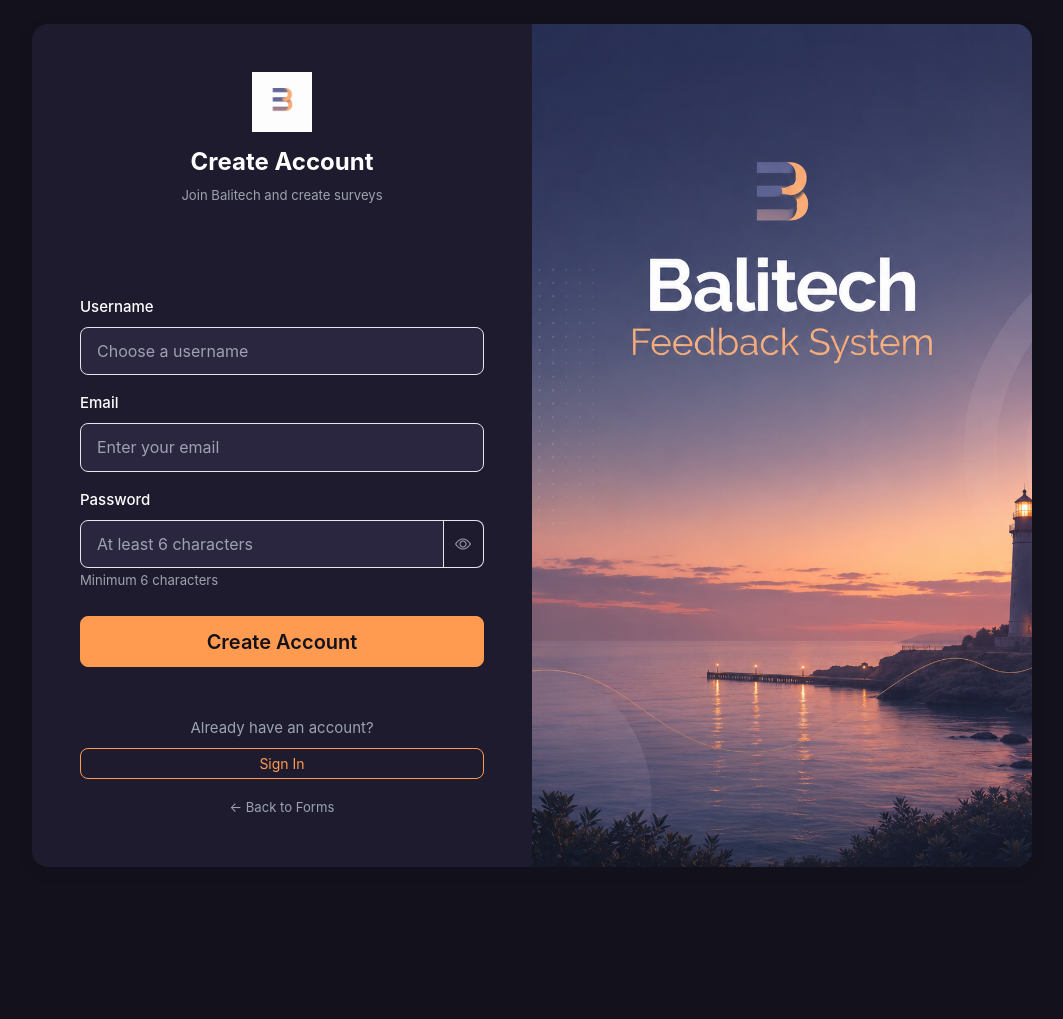
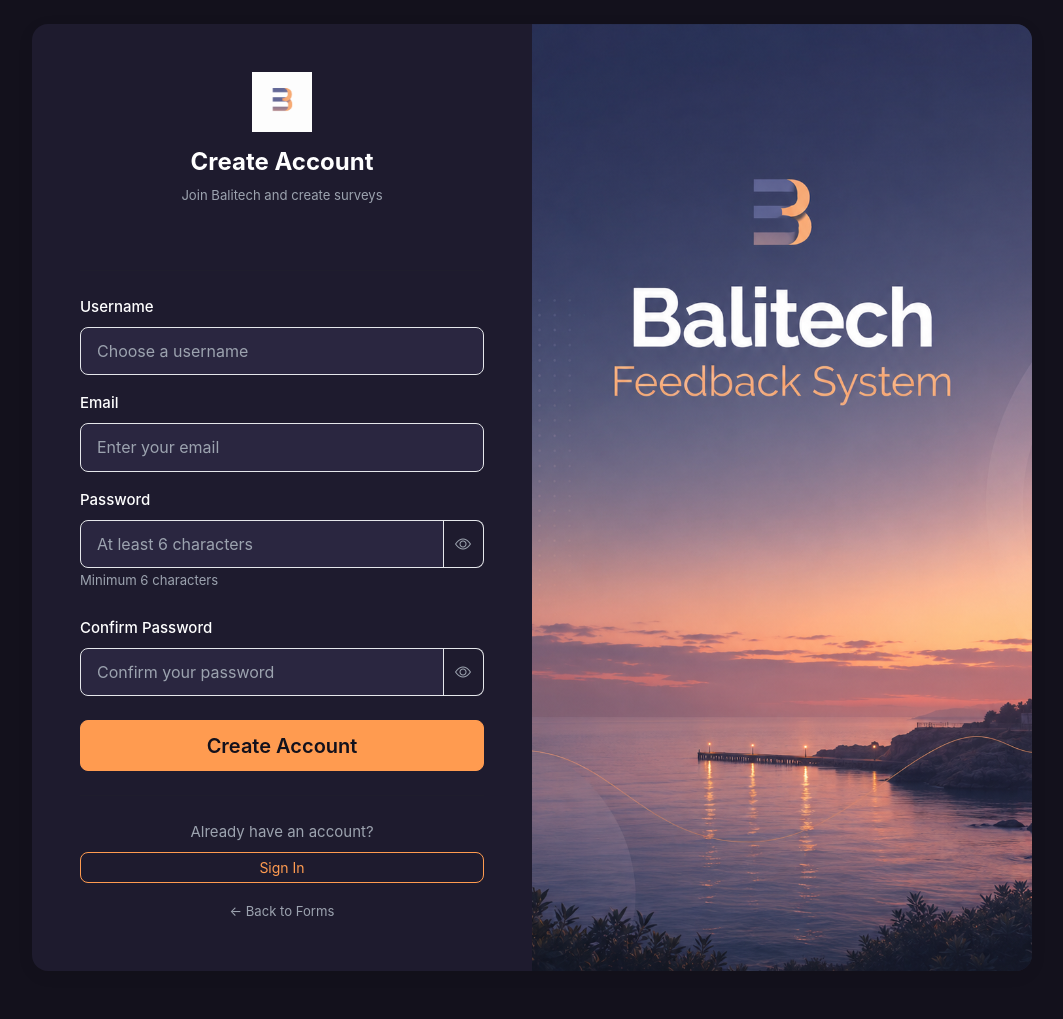
Before and after one commit to Nizuky/Balitech-feedback-system, a Flask app: page /auth/register in a window 1280 px wide. Shown: the part 92-1111 px from the top of the page, without its empty margins (108-1171 px from the left). Before the commit the page ends 959 px from the top, so only its background shows below. Run offline with Flask 3, Linux system fonts and the light colour scheme.

Commit message:
feat: add user registration template with password toggles and validation logic

```diff
--- a/templates/register.html
+++ b/templates/register.html
@@ -38,6 +38,16 @@
                             </button>
                         </div>
                         <small class="text-muted">Minimum 6 characters</small>
+                    </div>
+
+                    <div class="mb-4">
+                        <label for="confirm_password" class="form-label fw-500" style="color: var(--text-dark);">Confirm Password</label>
+                        <div class="input-group">
+                            <input type="password" class="form-control" id="confirm_password" name="confirm_password" placeholder="Confirm your password" required style="border-color: #e5e7eb; border-top-right-radius: 0; border-bottom-right-radius: 0;">
+                            <button class="btn" type="button" id="toggleConfirmPassword" style="border: 1px solid #e5e7eb; border-left: none; border-top-right-radius: 8px; border-bottom-right-radius: 8px; background: transparent; color: var(--text-muted);">
+                                <i class="bi bi-eye" id="toggleConfirmPasswordIcon"></i>
+                            </button>
+                        </div>
                     </div>
 
                     <!-- Register Button -->
@@ -81,12 +91,33 @@
         }
     });
 
+    document.getElementById('toggleConfirmPassword').addEventListener('click', function() {
+        const passwordInput = document.getElementById('confirm_password');
+        const icon = document.getElementById('toggleConfirmPasswordIcon');
+        if (passwordInput.type === 'password') {
+            passwordInput.type = 'text';
+            icon.classList.remove('bi-eye');
+            icon.classList.add('bi-eye-slash');
+        } else {
+            passwordInput.type = 'password';
+            icon.classList.remove('bi-eye-slash');
+            icon.classList.add('bi-eye');
+        }
+    });
+
     document.getElementById('registerForm').addEventListener('submit', async (e) => {
         e.preventDefault();
 
         const username = document.getElementById('username').value;
         const email = document.getElementById('email').value;
         const password = document.getElementById('password').value;
+        const confirmPassword = document.getElementById('confirm_password').value;
+
+        if (password !== confirmPassword) {
+            showToast('Error', 'Passwords do not match.', 'danger');
+            return;
+        }
+
         const alertContainer = document.getElementById('alertContainer');
 
         try {
```
